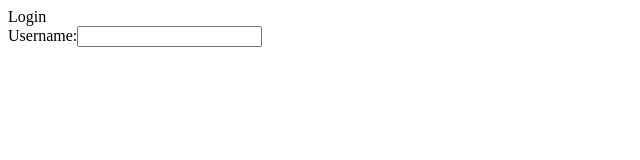
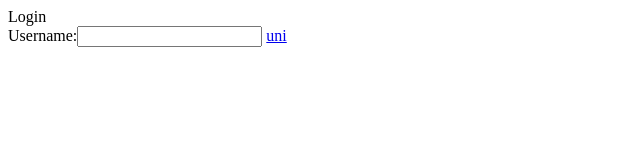
Before and after one commit to TeamThinkers/TeamThinkers.github.io, a plain HTML site: page index.html in a window 1280 px wide. Shown: the full height of the page, 0-640 px from the left. Drawn offline with Linux system fonts and the light colour scheme.

Commit message:
Update index.html

```diff
--- a/index.html
+++ b/index.html
@@ -10,6 +10,7 @@ Login
 </label>
 <br>
 Username:<input  type="text" name="username">
+    <a href="university.html">uni</a>
 
 
 </body>
```
